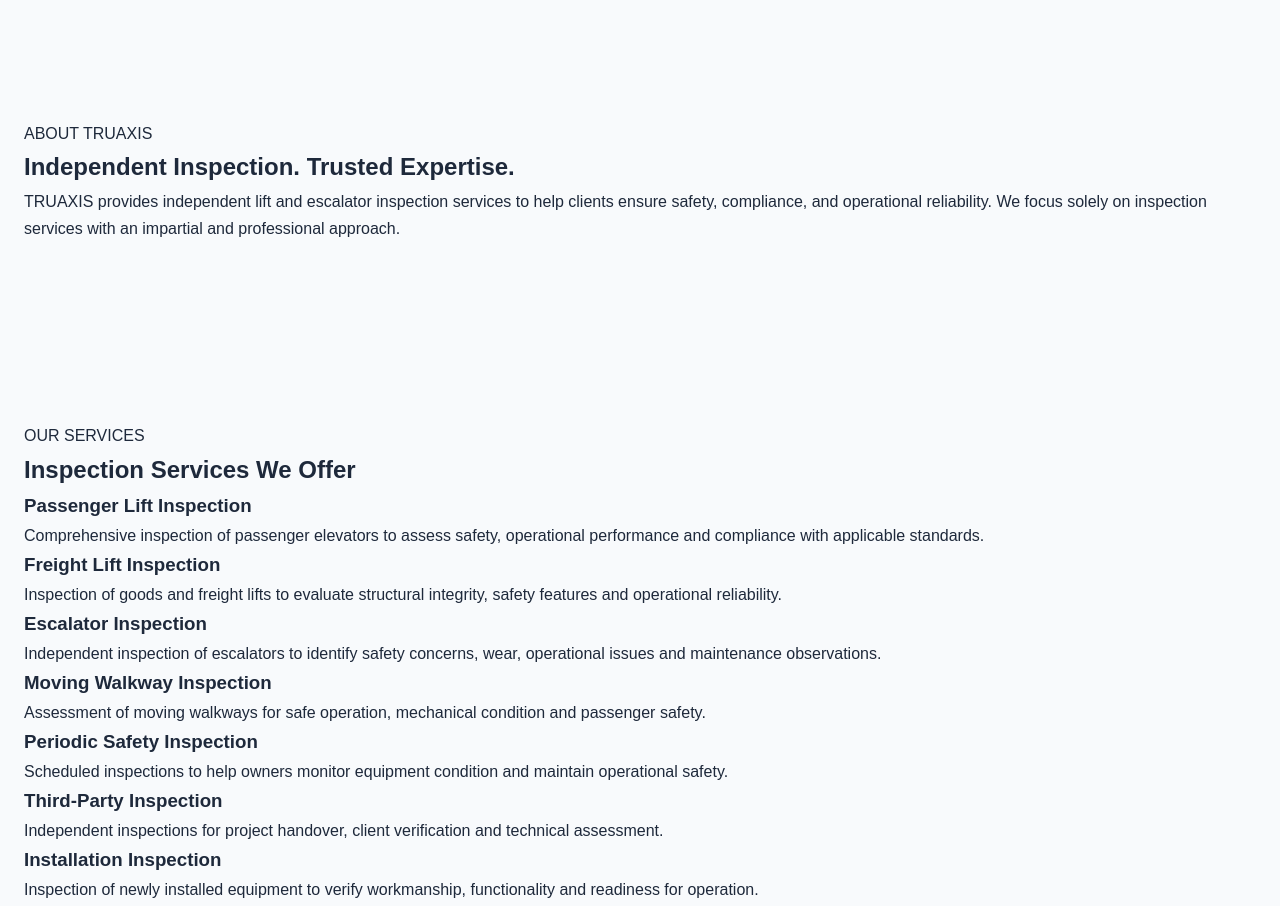
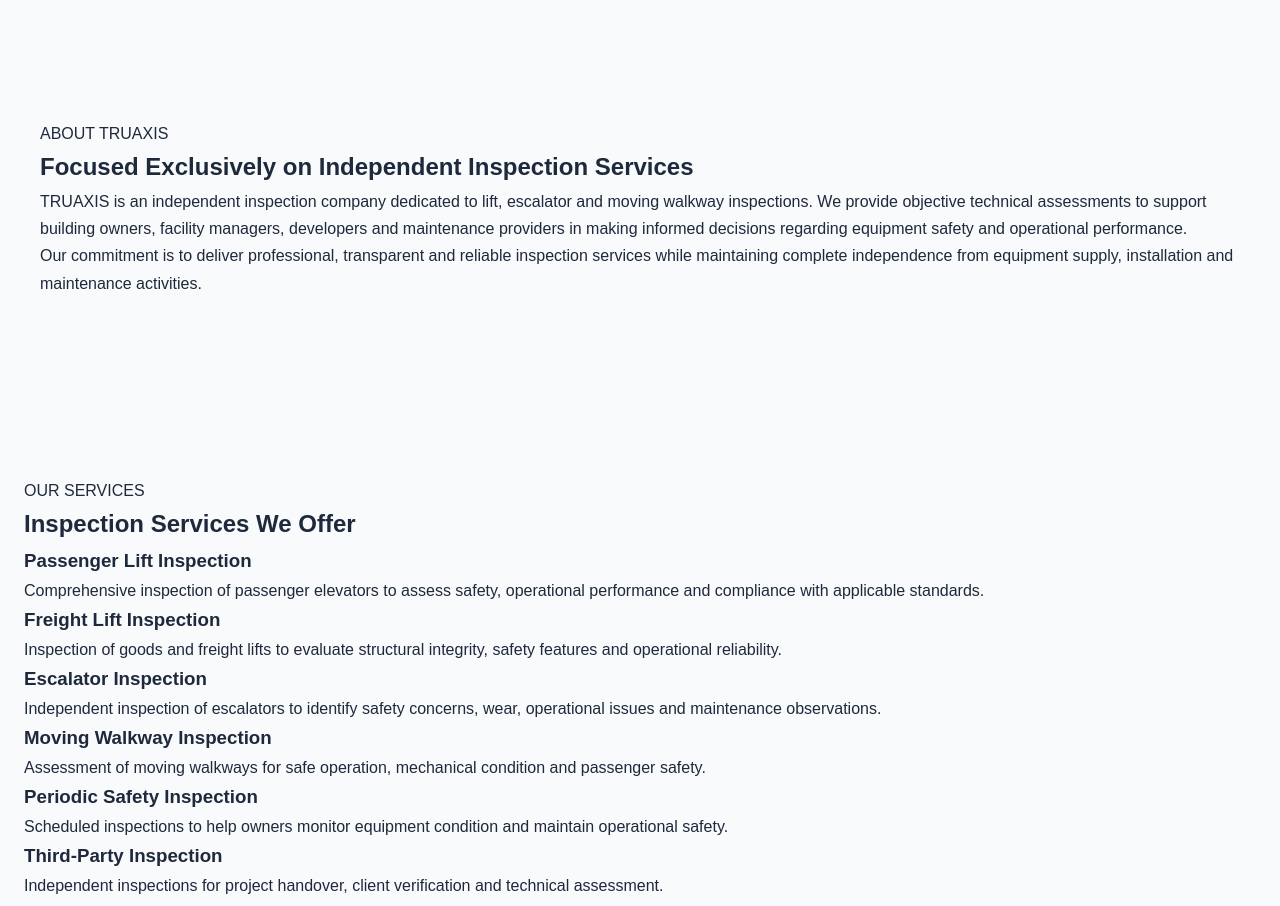
Before and after one commit to pradeepmurthy1992/truaxis-website, a React (Vite) app: page / in a window 1280 px wide. Shown: the part 1100-2006 px from the top of the page. Built offline with nearby package versions, Linux system fonts and the light colour scheme.

Commit message:
Update About.jsx

```diff
--- a/src/features/about/About.jsx
+++ b/src/features/about/About.jsx
@@ -1,19 +1,30 @@
 import React from "react";
+import Container from "../../components/layout/Container";
+
 function About() {
   return (
     <section id="about">
-      <div>
+      <Container>
+
         <p>ABOUT TRUAXIS</p>
 
-        <h2>Independent Inspection. Trusted Expertise.</h2>
+        <h2>Focused Exclusively on Independent Inspection Services</h2>
 
         <p>
-          TRUAXIS provides independent lift and escalator inspection services
-          to help clients ensure safety, compliance, and operational
-          reliability. We focus solely on inspection services with an
-          impartial and professional approach.
+          TRUAXIS is an independent inspection company dedicated to lift,
+          escalator and moving walkway inspections. We provide objective
+          technical assessments to support building owners, facility managers,
+          developers and maintenance providers in making informed decisions
+          regarding equipment safety and operational performance.
         </p>
-      </div>
+
+        <p>
+          Our commitment is to deliver professional, transparent and reliable
+          inspection services while maintaining complete independence from
+          equipment supply, installation and maintenance activities.
+        </p>
+
+      </Container>
     </section>
   );
 }
```
